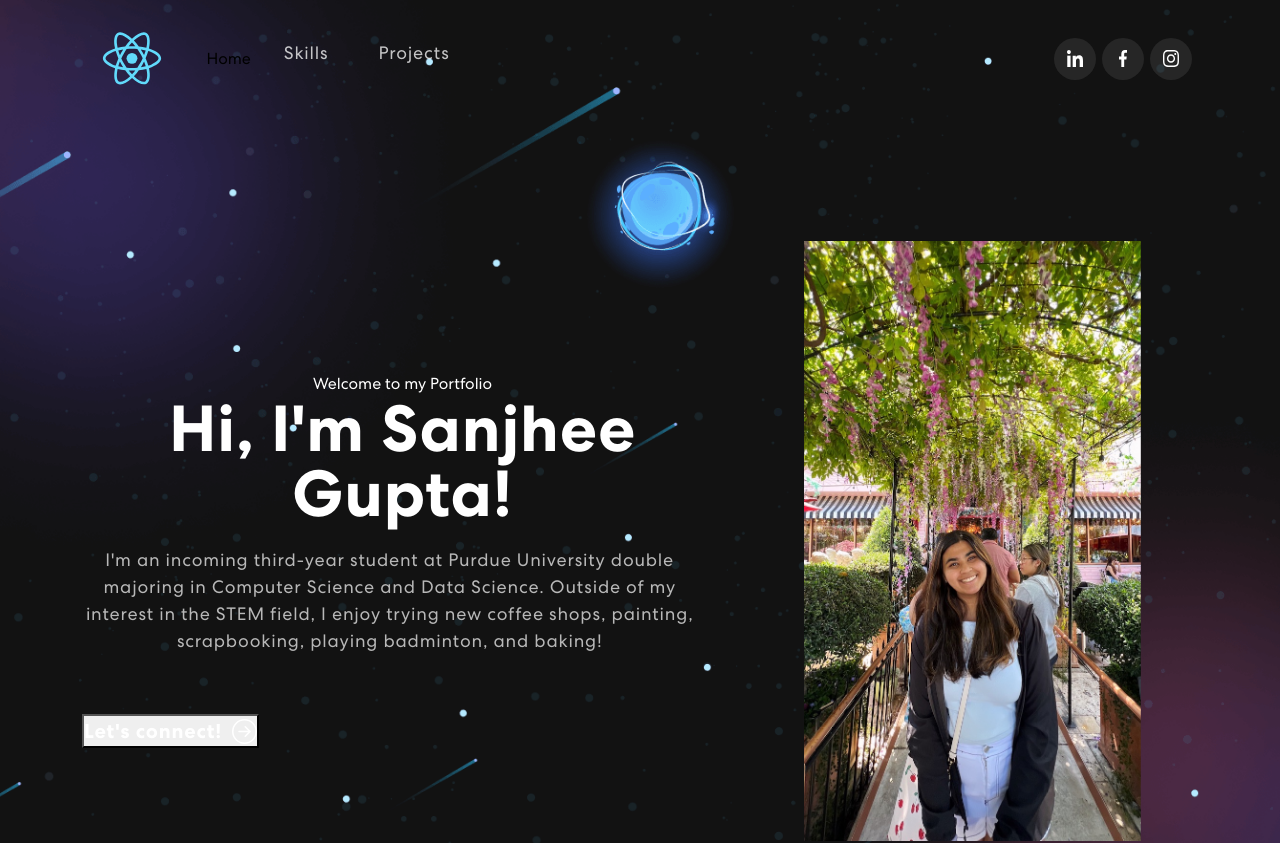
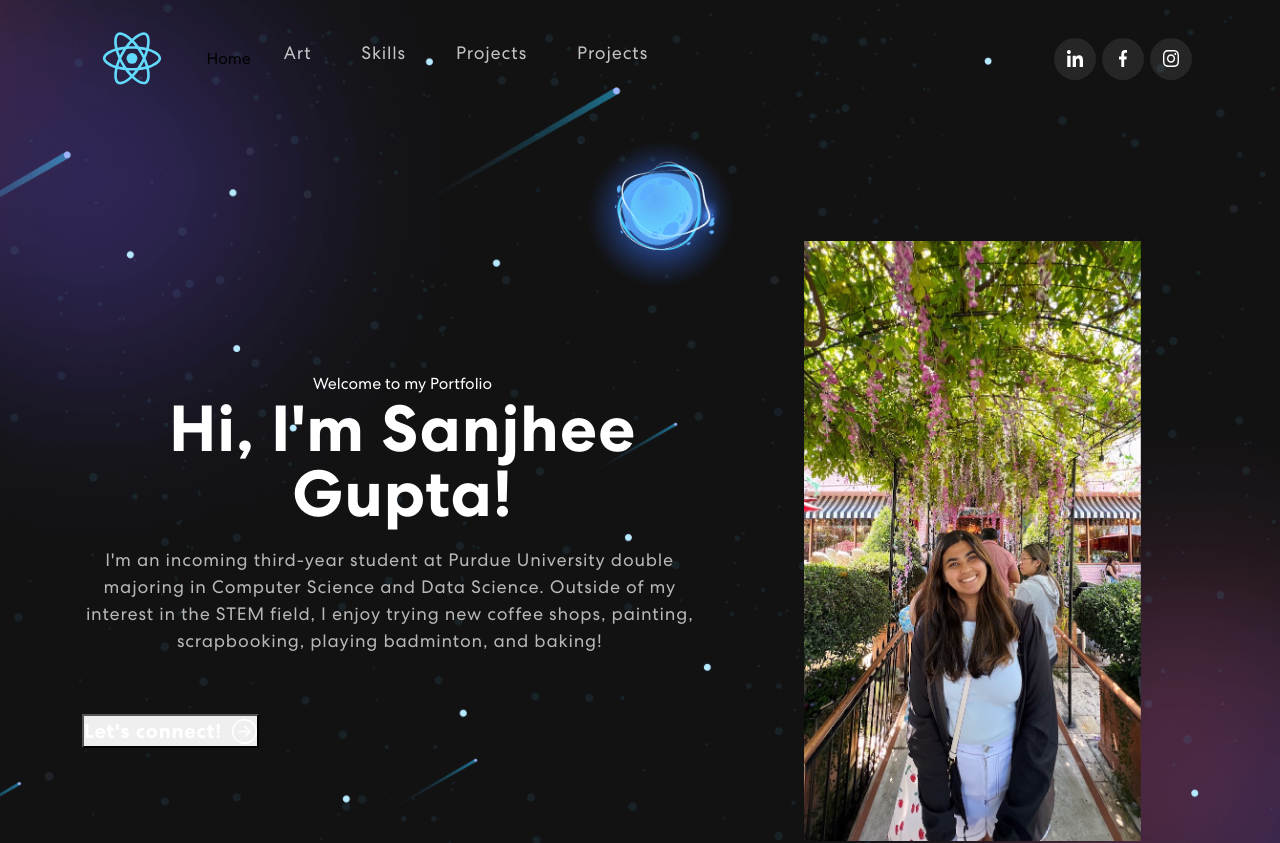
Before and after one commit to sanjheeg/personal_website, a React (Create React App) app: page / in a window 1280 px wide. Shown: the top 843 px of the page. Built offline with nearby package versions, Linux system fonts and the light colour scheme.

Commit message:
add more pages

```diff
--- a/src/Components/NavBar.js
+++ b/src/Components/NavBar.js
@@ -44,8 +44,10 @@ export const NavBar = () => {
                 <Navbar.Collapse id = "basic-navbar-nav">
                     <Nav className = "me-auto">
                         <Nav.Link href = "#home" className = {activeLink == 'home' ? 'active navbrar-link' : 'navbar-link'} onClick = {() => onUpdateActiveLink('home')}>Home</Nav.Link>
-                        <Nav.Link href = "#art" className = {activeLink == 'art' ? 'active navbrar-link' : 'navbar-link'} onClick = {() => onUpdateActiveLink('art')}>Skills</Nav.Link>
+                        <Nav.Link href = "#art" className = {activeLink == 'art' ? 'active navbrar-link' : 'navbar-link'} onClick = {() => onUpdateActiveLink('art')}>Art</Nav.Link>
+                        <Nav.Link href = "#skills" className = {activeLink == 'skills' ? 'active navbrar-link' : 'navbar-link'} onClick = {() => onUpdateActiveLink('skills')}>Skills</Nav.Link>
                         <Nav.Link href = "#projects" className = {activeLink == 'projects' ? 'active navbrar-link' : 'navbar-link'}  onClick = {() => onUpdateActiveLink('projects')}>Projects</Nav.Link>
+                        <Nav.Link href = "#notes" className = {activeLink == 'notes' ? 'active navbrar-link' : 'navbar-link'}  onClick = {() => onUpdateActiveLink('notes')}>Projects</Nav.Link>
                     </Nav>
 
 
```
